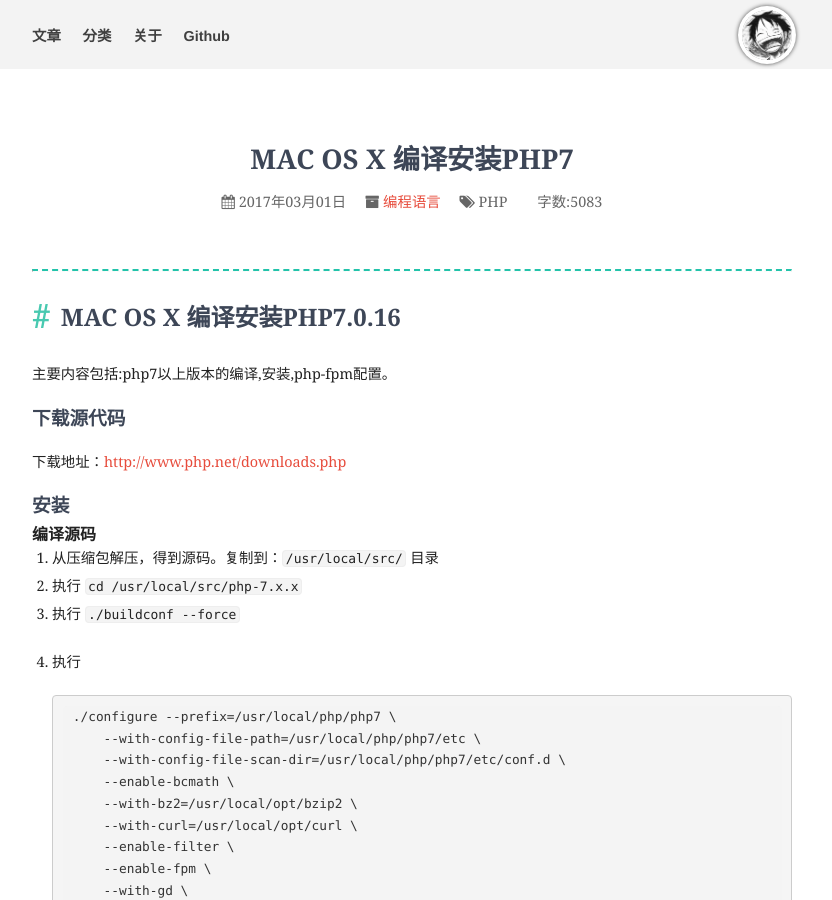
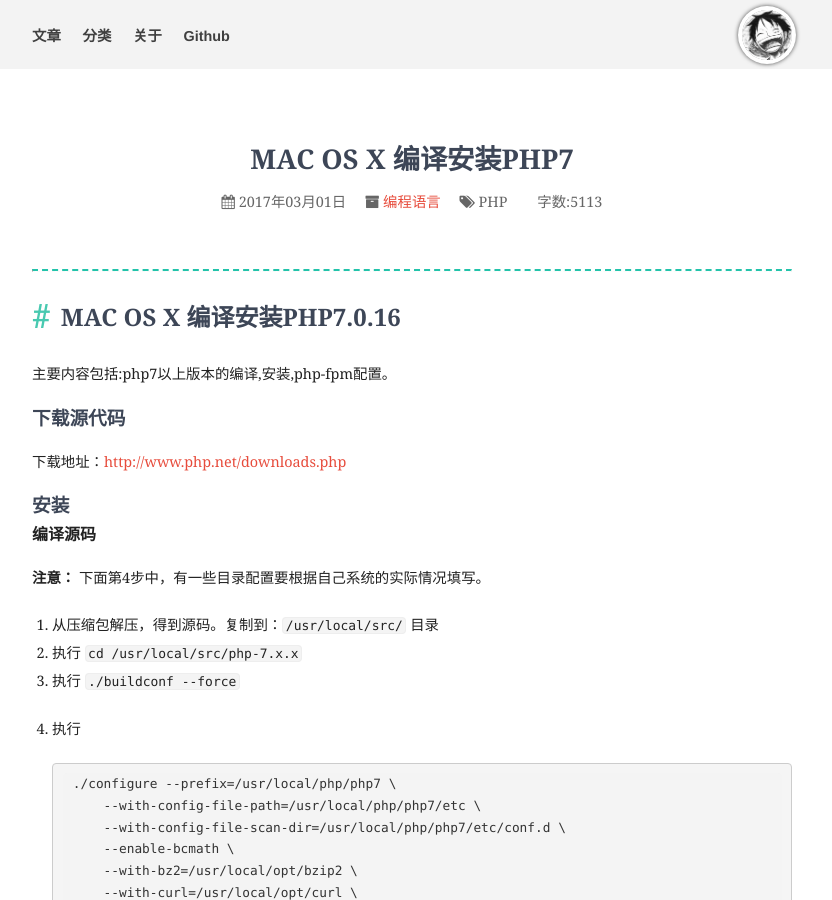
Before and after one commit to lanffy/lanffy.github.io, a Jekyll site: the page built from _posts/2017/2017-03-01-mac-install-php7-with-source-code.md, in a window 1280 px wide and 900 px high. Shown: the whole window, without its empty margins (228-1060 px from the left). Built offline with Jekyll 4.4.1, drawn with Linux system fonts in a browser that asks for light colours; nearby versions of some CDN libraries; comment, search, counter and statistics services are not loaded.

```diff
--- a/_posts/2017/2017-03-01-mac-install-php7-with-source-code.md
+++ b/_posts/2017/2017-03-01-mac-install-php7-with-source-code.md
@@ -18,6 +18,8 @@ author_name: R_Lanffy
 ### 安装
 
 #### 编译源码
+
+**注意：** 下面第4步中，有一些目录配置要根据自己系统的实际情况填写。
 
 1. 从压缩包解压，得到源码。复制到：``/usr/local/src/`` 目录
 2. 执行 ``cd /usr/local/src/php-7.x.x``
```
